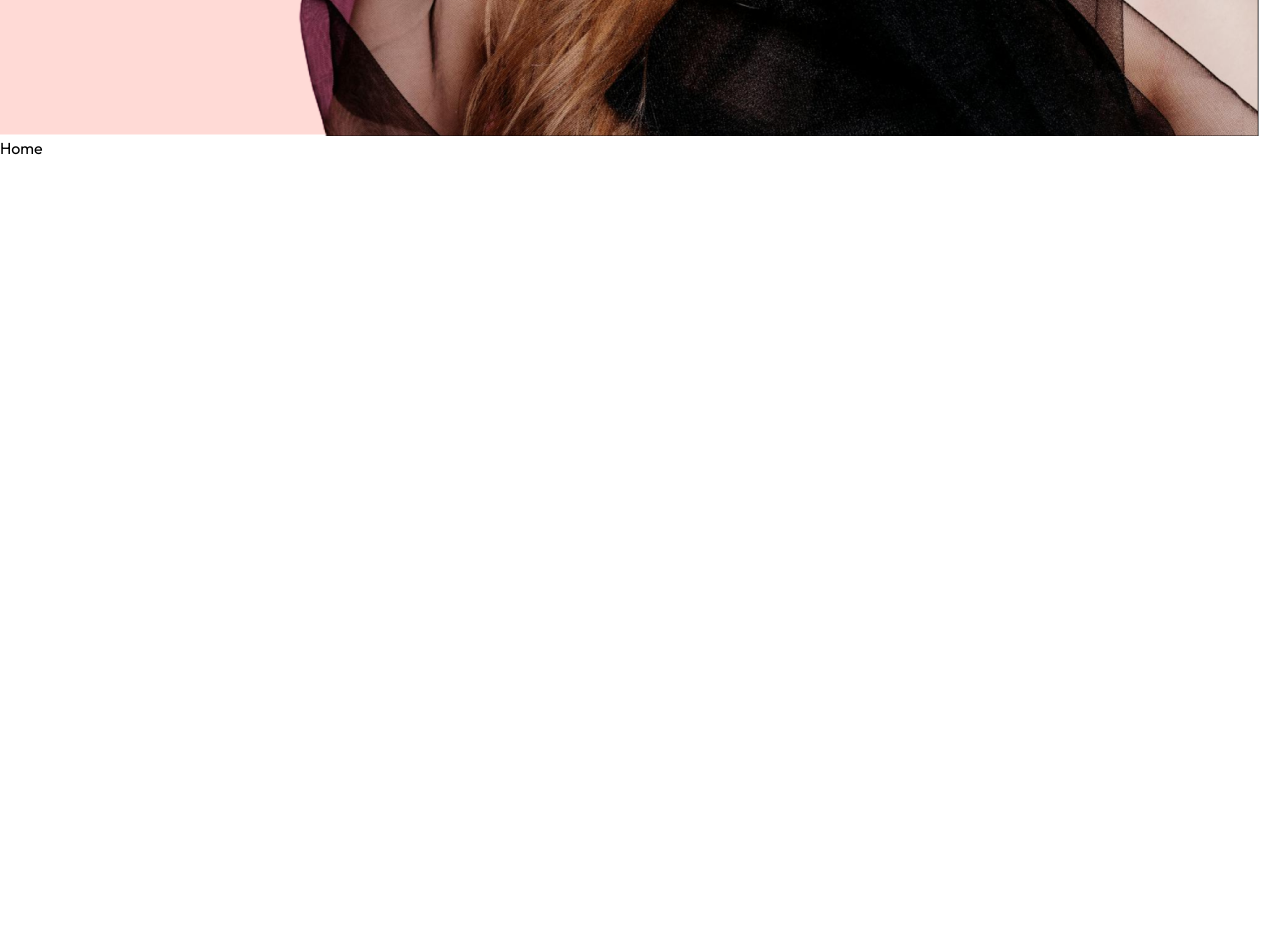
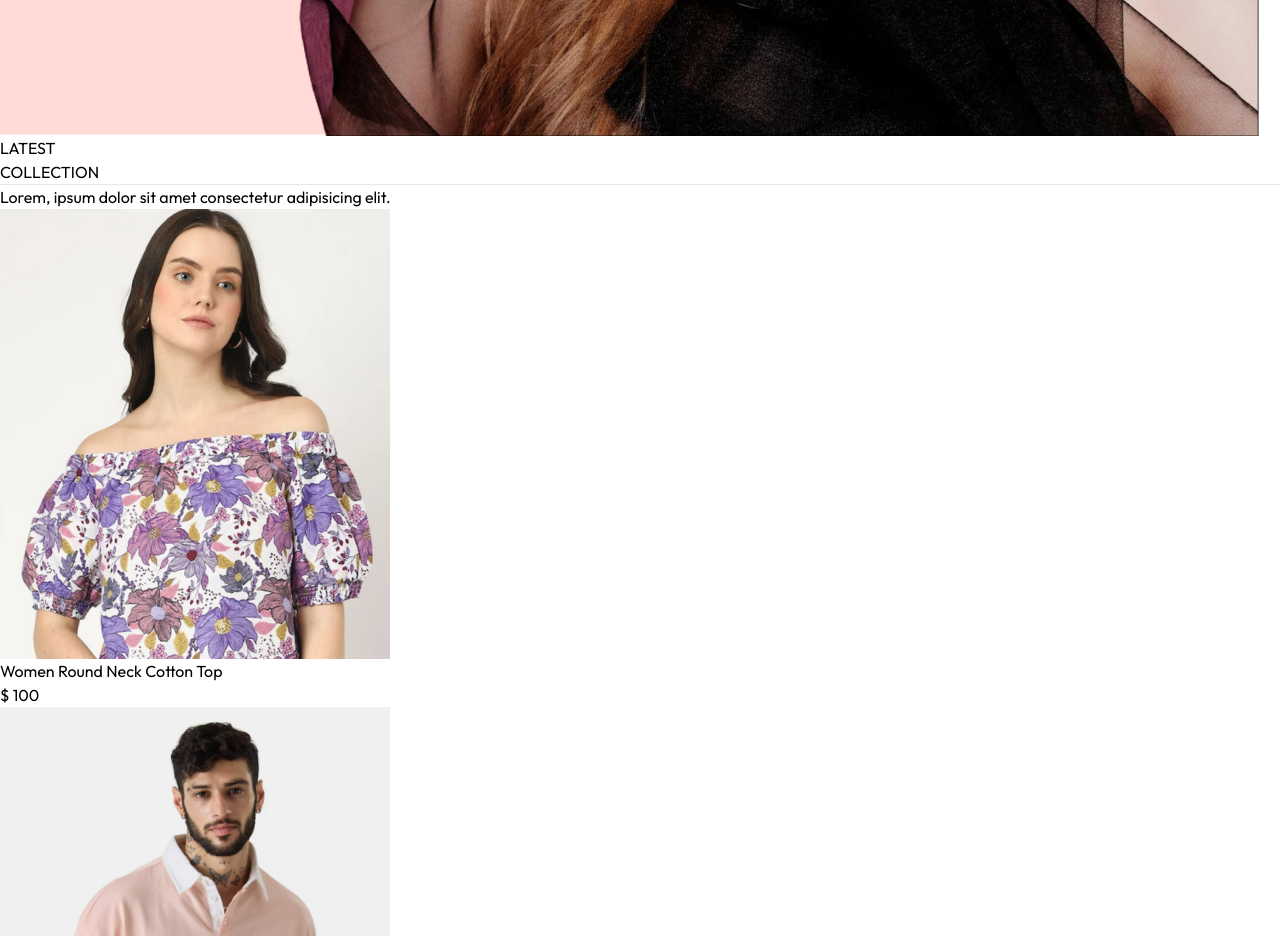
Before and after one commit to fromSoundToDev/E-commerce-fullsatck, a React (Vite) app in the folder client/: page / in a window 1280 px wide. Shown: the part 1420-2356 px from the top of the page. Before the commit the page ends 1580 px from the top, so only its background shows below. Built offline with nearby package versions, Linux system fonts and the light colour scheme; a web font is replaced by a local one.

Commit message:
building title and latest product component

```diff
--- a/client/src/App.jsx
+++ b/client/src/App.jsx
@@ -17,7 +17,7 @@ export default function App() {
 
     <div className='px-4 sm:px-[5vw] md:px-[7vw] lg:px-[9vw]'>
       <NavBar/>
-      <Hero/>
+      {/* <Hero/> */}
       <Routes>
        <Route path='/' element={<Home/>}/>
        <Route path='about' element={<About/>}/>
--- /dev/null
+++ b/client/src/components/LatestProducts.jsx
@@ -0,0 +1,33 @@
+import { useContext, useEffect, useState } from "react"
+import { ShopContext } from "../context/ShopContext"
+import Title from "./Title";
+import ProductItem from "./ProductItem";
+
+
+
+export default function LatestProducts() {
+
+    const {products} = useContext(ShopContext)
+    const [latestProd,setLatestProd]= useState([])
+
+    useEffect(()=>{
+        setLatestProd(products.slice(0,10))
+    },[])
+  return (
+
+    <div className="my-10">
+        <div className="">
+        <Title text1={'LATEST'} text2={'COLLECTION'}/>
+        </div>
+
+        <div className="grid grid-cols-2 sm:grid-cols-3 md:grid-cols-4 xl:grid-cols-5 gap-4 gap-y-6">
+            {latestProd.map((item,index)=>{
+                return(
+                    <ProductItem key={index} name={item.name} price={item.price} image={item.image } id={item._id}/>
+                )
+            })}
+        </div>
+
+    </div>
+  )
+}
--- /dev/null
+++ b/client/src/components/ProductItem.jsx
@@ -0,0 +1,16 @@
+import React, { useContext } from 'react'
+import { ShopContext } from '../context/ShopContext'
+
+
+export default function ProductItem({id,name,image,price}) {
+    const {currency} = useContext(ShopContext)
+  return (
+    <div className=''>
+        <div className="flex flex-col overflow-hidden">
+            <img src={image[0]} alt="" className="" />
+            <p className="font-semibold text-sm sm:text-[18px] text-black">{name}</p>
+            <p className="font-semibold text-sm sm:text-[18px] text-black">{currency} {price}</p>
+        </div>
+    </div>
+  )
+}
--- /dev/null
+++ b/client/src/components/Title.jsx
@@ -0,0 +1,15 @@
+import React from 'react'
+
+export default function Title({text1,text2}) {
+  return (
+    <div>
+        <div className=" flex flex-row gap-2 justify-center items-center ">
+        <h1 className=" text-gray-400 text-sm sm:text-[35px] leading-4">{text1}</h1>
+        <h1 className="text-sm sm:text-[35px] text-black leading-9 font-semibold"> {text2}</h1>
+        <hr className="w-8 h-1 bg-black" />
+        </div>
+        <p className="font-semibold text-sm sm:text-[18px] text-center leading-4 text-gray-400 py-4">Lorem, ipsum dolor sit amet consectetur adipisicing elit. </p>
+
+    </div>
+  )
+}
--- /dev/null
+++ b/client/src/context/ShopContext.jsx
@@ -0,0 +1,18 @@
+import { createContext } from "react";
+import {products} from "../assets/assets.js"
+
+export const ShopContext = createContext()
+const ShopContextProvider = (props)=>{
+    const currency = '$';
+    const deliveryFee = 10
+    const value = {
+        products , currency , deliveryFee
+    }
+    return (
+        <ShopContext.Provider value={value}>
+            {props.children}
+        </ShopContext.Provider>
+    )
+
+}
+export default ShopContextProvider;
--- a/client/src/main.jsx
+++ b/client/src/main.jsx
@@ -2,9 +2,12 @@ import { createRoot } from 'react-dom/client'
 import './index.css'
 import App from './App.jsx'
 import { BrowserRouter } from 'react-router-dom'
+import ShopContextProvider from './context/ShopContext.jsx'
 
 createRoot(document.getElementById('root')).render(
   <BrowserRouter>
+  <ShopContextProvider>
     <App />
+  </ShopContextProvider>
   </BrowserRouter>
 )
--- a/client/src/pages/Collection.jsx
+++ b/client/src/pages/Collection.jsx
@@ -1,7 +1,12 @@
 import React from 'react'
+import LatestProducts from '../components/LatestProducts'
+
+
 
 export default function Collection() {
   return (
-    <div>Collection</div>
+    <div>
+
+    </div>
   )
 }
--- a/client/src/pages/Home.jsx
+++ b/client/src/pages/Home.jsx
@@ -1,7 +1,13 @@
 import React from 'react'
+import Hero from '../components/Hero'
+import LatestProducts from '../components/LatestProducts'
+import Title from '../components/Title'
 
 export default function Home() {
   return (
-    <div>Home</div>
+    <div>
+      <Hero/>
+      <LatestProducts/>
+    </div>
   )
 }
```
